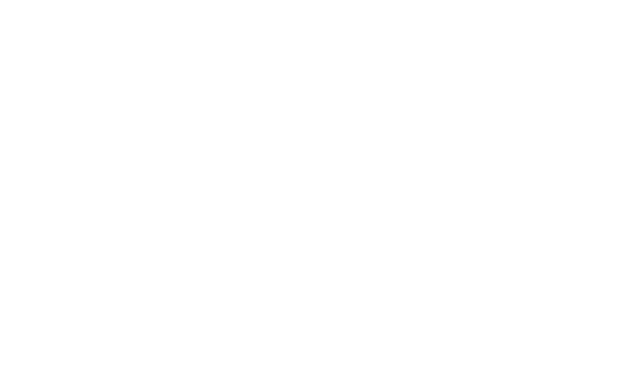
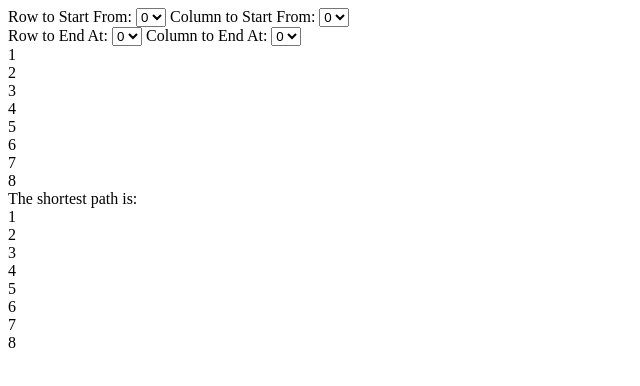
Before and after one commit to jrmullen2/Knights-Travails, a plain HTML site: page index.html in a window 1280 px wide. Shown: the whole page, without its empty margins (0-640 px from the left). Drawn offline with Linux system fonts and the light colour scheme.

Commit message:
Add input options for user. Add containers around board to display column numbers and rows as well as shortest possible path

```diff
--- a/index.html
+++ b/index.html
@@ -6,6 +6,83 @@
     <title>Knights Travails</title>
   </head>
   <body>
+    <div id="inputs">
+      <div id="starting">
+        <label for="rowStart">Row to Start From:</label>
+        <select name="rowStart" id="rowStart">
+          <option value="0">0</option>
+          <option value="1">1</option>
+          <option value="2">2</option>
+          <option value="3">3</option>
+          <option value="4">4</option>
+          <option value="5">5</option>
+          <option value="6">6</option>
+          <option value="7">7</option>
+        </select>
+        <label for="columnStart">Column to Start From:</label>
+        <select name="columnStart" id="columnStart">
+          <option value="0">0</option>
+          <option value="1">1</option>
+          <option value="2">2</option>
+          <option value="3">3</option>
+          <option value="4">4</option>
+          <option value="5">5</option>
+          <option value="6">6</option>
+          <option value="7">7</option>
+        </select>
+      </div>
+      <div id="ending">
+        <label for="rowEnd">Row to End At:</label>
+        <select name="rowEnd" id="rowEnd">
+          <option value="0">0</option>
+          <option value="1">1</option>
+          <option value="2">2</option>
+          <option value="3">3</option>
+          <option value="4">4</option>
+          <option value="5">5</option>
+          <option value="6">6</option>
+          <option value="7">7</option>
+        </select>
+        <label for="columnEnd">Column to End At:</label>
+        <select name="columnEnd" id="columnEnd">
+          <option value="0">0</option>
+          <option value="1">1</option>
+          <option value="2">2</option>
+          <option value="3">3</option>
+          <option value="4">4</option>
+          <option value="5">5</option>
+          <option value="6">6</option>
+          <option value="7">7</option>
+        </select>
+      </div>
+    </div>
+
+    <div id="mainContainer">
+      <div id="leftContainer">
+        <div>1</div>
+        <div>2</div>
+        <div>3</div>
+        <div>4</div>
+        <div>5</div>
+        <div>6</div>
+        <div>7</div>
+        <div>8</div>
+      </div>
+      <div id="rightContainer">
+        <div>The shortest path is:</div>
+      </div>
+      <div id="boardContainer"></div>
+      <div id="bottomContainer">
+        <div>1</div>
+        <div>2</div>
+        <div>3</div>
+        <div>4</div>
+        <div>5</div>
+        <div>6</div>
+        <div>7</div>
+        <div>8</div>
+      </div>
+    </div>
     <script src="main.js"></script>
   </body>
 </html>
```
